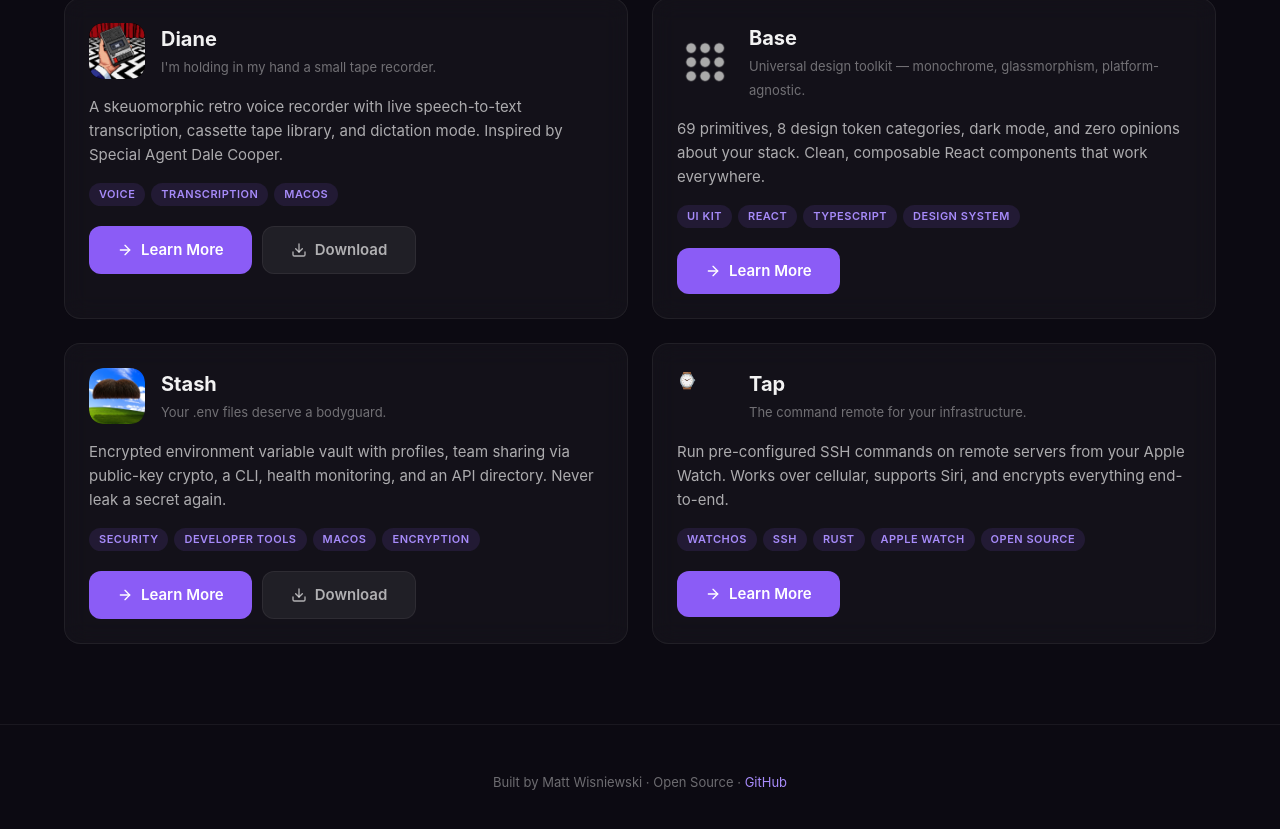
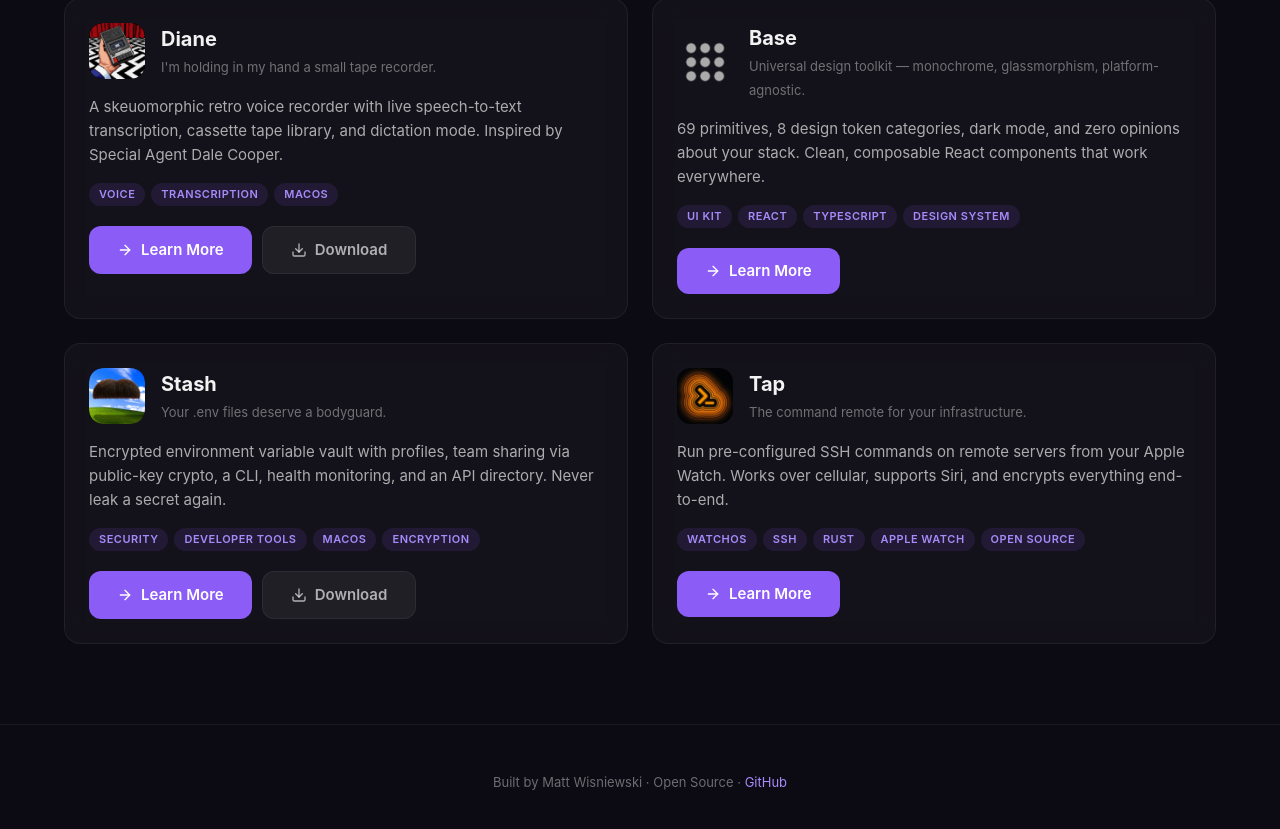
Before and after one commit to InfamousVague/mattssoftware, a React (Vite) app: page / in a window 1280 px wide. Shown: the part 762-1591 px from the top of the page. Built offline with nearby package versions, Linux system fonts and the light colour scheme; no server answers.

Commit message:
Use Tap app icon image on home page instead of emoji

```diff
--- a/src/pages/Home.tsx
+++ b/src/pages/Home.tsx
@@ -99,8 +99,7 @@
             name="Tap"
             tagline="The command remote for your infrastructure."
             description="Run pre-configured SSH commands on remote servers from your Apple Watch. Works over cellular, supports Siri, and encrypts everything end-to-end."
-            icon=""
-            iconEmoji="⌚"
+            icon="/tap/icon.png"
             path="/tap"
             tags={["watchOS", "SSH", "Rust", "Apple Watch", "Open Source"]}
           />
```
